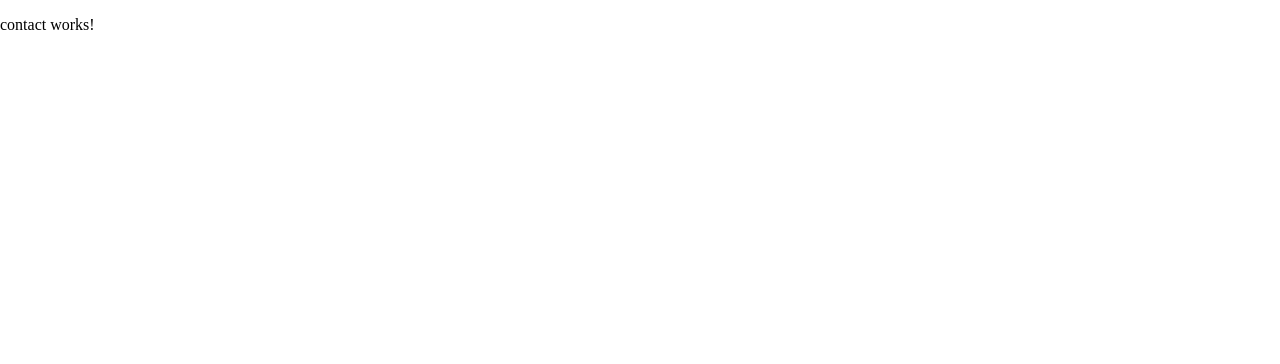
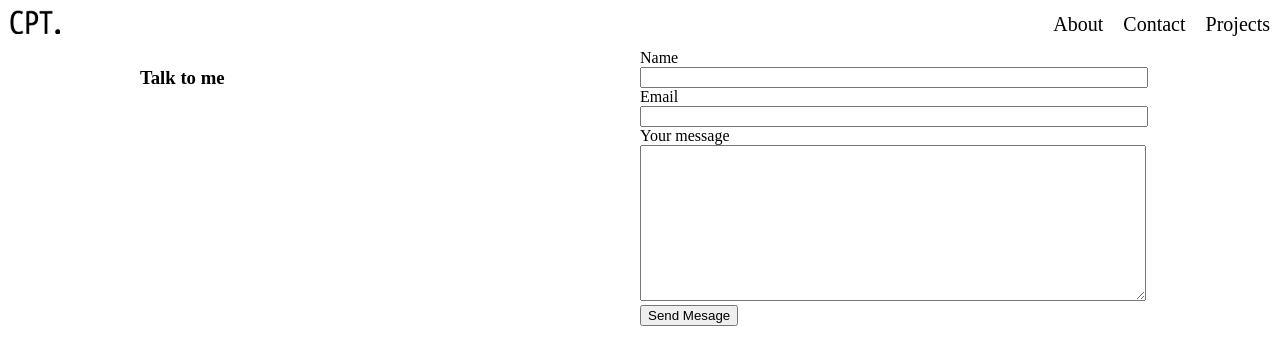
Before and after one commit to ashefor/portfolio, an Angular app: page /contact in a window 1280 px wide. Shown: the top 364 px of the page. Built offline with nearby package versions, Linux system fonts and the light colour scheme.

Commit message:
add styling for contact forms

```diff
--- a/src/app/components/contact/contact.component.css
+++ b/src/app/components/contact/contact.component.css
@@ -0,0 +1,52 @@
+@import url('https://fonts.googleapis.com/css?family=Montserrat+Alternates:400,500&display=swap');
+.nav_menu{
+    display: flex;
+}
+.nav_menu_other{
+    margin-left: auto;
+    display: flex
+}
+.nav_menu_other li{
+    padding: 10px;
+    list-style: none;
+    font-size: 20px;
+    margin: auto;
+}
+.nav_menu_other li a{
+    text-decoration: none;
+    color: black;
+}
+.nav_menu_links{
+}
+.nav_menu_links li{
+    list-style: none;
+    padding: 10px;
+    font-size: 20px;
+    margin: auto
+}
+.nav_menu_links li a{
+    text-decoration: none;
+    color: black
+}
+.homesection{
+    /* display: flex */
+    height: 100vh;
+}
+.contact{
+    display: flex;
+    max-width: 1000px;
+    margin-left: auto;
+    margin-right: auto;
+}
+.contact_form_container{
+    width: 100%
+}
+.contact_info{
+    width: 100%
+}
+.contact_form input{
+    width: 100%
+}
+.contact_form textarea{
+    width: 100%
+}
--- a/src/app/components/contact/contact.component.html
+++ b/src/app/components/contact/contact.component.html
@@ -1,3 +1,47 @@
-<p>
-  contact works!
-</p>
+<div class="homesection">
+  <section>
+    <div class="homesection_info">
+      <nav class="nav_menu">
+        <div class="nav_menu_links">
+          <li><a href=""><img src="../../../assets/CPT..png" alt="" width="50"></a></li>
+        </div>
+        <div class="nav_menu_other">
+          <li><a href="">About</a></li>
+          <li><a href="/contact">Contact</a></li>
+          <li><a href="">Projects</a></li>
+        </div>
+      </nav>
+    </div>
+  </section>
+  <section>
+    <div class="contact">
+      <div class="contact_info">
+        <h3>
+          Talk to me
+        </h3>
+      </div>
+      <div class="contact_form_container">
+        <div>
+          <form class="contact_form" method="POST" action="https://formspree.io/mashefor@gmail.com">
+            <div>
+              <label>Name
+                <input type="text" name="name">
+              </label>
+            </div>
+            <div>
+              <label>Email
+                <input type="text" name="email">
+              </label>
+            </div>
+            <div>
+              <label>Your message
+                <textarea name="message" id="" cols="30" rows="10"></textarea>
+              </label>
+            </div>
+            <button type="submit">Send Mesage</button>
+          </form>
+        </div>
+      </div>
+    </div>
+  </section>
+</div>
--- a/src/app/components/home/home.component.html
+++ b/src/app/components/home/home.component.html
@@ -3,12 +3,11 @@
     <div class="homesection_info">
       <nav class="nav_menu">
         <div class="nav_menu_links">
-          <li><a href=""><img src="../../../assets/img.PNG" alt="" width="100"></a></li>
-
+          <li><a href=""><img src="../../../assets/CPT..png" alt="" width="50"></a></li>
         </div>
-        <div class="nav_menu_other" >
-            <li><a href="">About</a></li>
-            <li><a href="/contact">Contact</a></li>
+        <div class="nav_menu_other">
+          <li><a href="">About</a></li>
+          <li><a href="/contact">Contact</a></li>
           <li><a href="">Projects</a></li>
         </div>
       </nav>
```
Also changed, not shown: src/assets/CPT..png (added).
